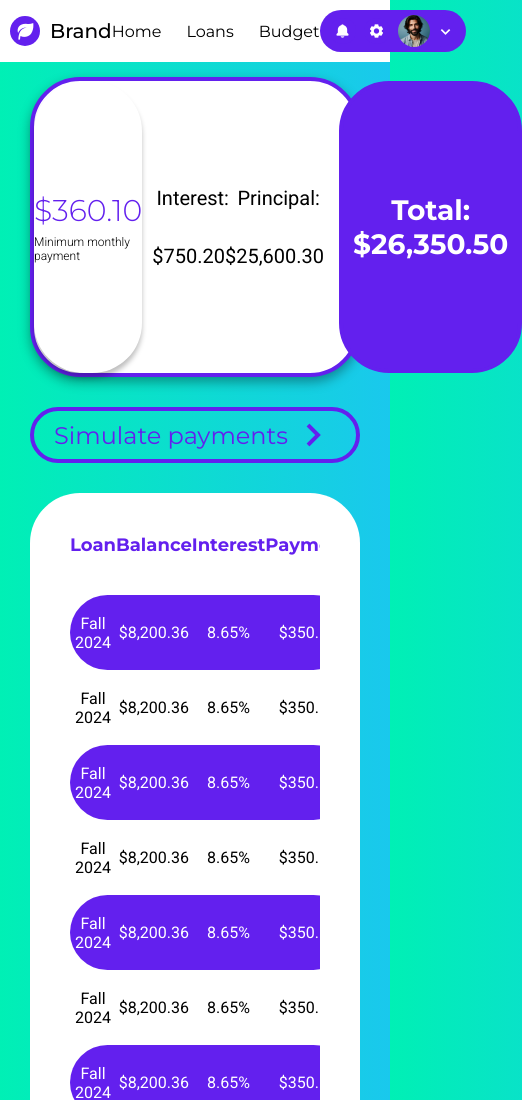
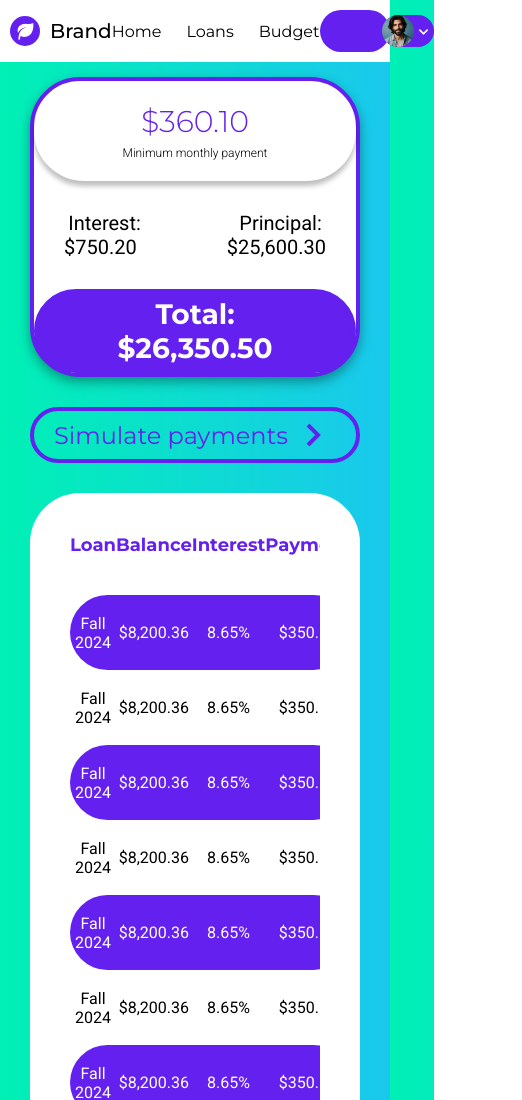
Before and after one commit to Evan-Hedgecock/wisp, a plain HTML site: page index.html in a window 390 px wide. Shown: the top 1100 px of the page, 522 px wide, since content can reach past the window. Drawn offline with nearby package versions, Linux system fonts and the light colour scheme.

Commit message:
fully responsive

```diff
--- a/index.html
+++ b/index.html
@@ -176,6 +176,8 @@
 
     </div>
 
+    <script src="script.js"></script>
+
 </body>
 
 </html>
--- a/style.css
+++ b/style.css
@@ -61,6 +61,7 @@ body{
     gap: 25px;
     font-family: "Montserrat", sans-serif;
     font-weight: 400;
+    font-size: 16px;
 }
 
 .top-container .navbar .settings{
@@ -70,6 +71,7 @@ body{
     border-radius: 50px;
     align-items: center;
     padding: 5px 10px;
+
 }
 
 .top-container .navbar .settings >i{
@@ -79,6 +81,7 @@ body{
     color: white;
     font-size: 16px;
     cursor: pointer;
+    transition: all 0.3s ease-in-out;
 }
 
 .top-container .navbar .settings >i:hover{
@@ -94,6 +97,7 @@ body{
     background: #6320EE;
     border-radius: 50px;
     cursor: pointer;
+    transition: all 0.3s ease-in-out;
 }
 
 .top-container .navbar .settings .profile:hover{
@@ -153,6 +157,7 @@ body{
     bottom: 5px;
     border: 4px;
     border-radius: 50px;
+    height: 150px;
     width: 100%;
     padding: 15px 0;
     display: flex;
@@ -178,7 +183,7 @@ body{
     display: flex;
     align-items: center;
     justify-content: space-between;
-    height: 40%;
+    /* height: 40%; */
     /* padding: 20px 10px; */
     font-size: 20px;
     font-family: "Roboto", sans-serif;
@@ -190,7 +195,8 @@ body{
     flex-direction: column;
     justify-content: space-around;
     height: 100%;
-    padding: 0 10px;
+    gap: 30px;
+    padding: 15px 20px;
 }
 
 .middle-container .side-container .content .main{
@@ -257,6 +263,10 @@ body{
     border-collapse: collapse;
     font-family: "Roboto", sans-serif;
     font-weight: 400;
+}
+
+.middle-container .large-container .table-container table tr{
+    height: 75px;
 }
 
 .middle-container .large-container .table-container table tr td{
@@ -430,7 +440,14 @@ body{
     }
 }
 
-@media screen and (max-width: 1310px){
+@media screen and (max-height: 730px) {
+    .middle-container .side-container .content .main{
+        flex-direction: column;
+        justify-content: center;
+    }
+}
+
+@media screen and (max-width: 1310px), (max-height: 730px){
     .middle-container{
         flex-direction: column;
         height: 80%;
@@ -499,8 +516,8 @@ body{
     }
 
     .bottom-container .left-container{
-        width: 45%;
         height: 400px;
+        width: 100%;
     }
 
     .bottom-container .middle-container{
@@ -508,8 +525,46 @@ body{
     }
 
     .bottom-container .right-container{
-        width: 45%;
+        width: 100%;
         height: 400px;
     }
 
 }
+
+@media screen and (max-width: 660px){
+    .middle-container .side-container .content{
+        flex-direction: column;
+    }
+
+    .middle-container .side-container .content .middle{
+        padding: 30px 0;
+    }
+
+    .middle-container .side-container .content .middle .left,
+    .middle-container .side-container .content .middle .right{
+        justify-content: space-around;
+        padding: 0;
+    }
+
+    .middle-container .side-container .content .main{
+        width: 100%;
+        position: relative;
+        left: 0;
+        height: 100%;
+    }
+}
+
+@media screen and (max-width: 500px){
+    .top-container .navbar .settings >i{
+        visibility: collapse;
+    }
+
+    .top-container .navbar .settings{
+        width: 70px;
+        gap: 0;
+    }
+
+    .top-container .navbar .settings .profile{
+        gap: 0;
+    }
+}
```
